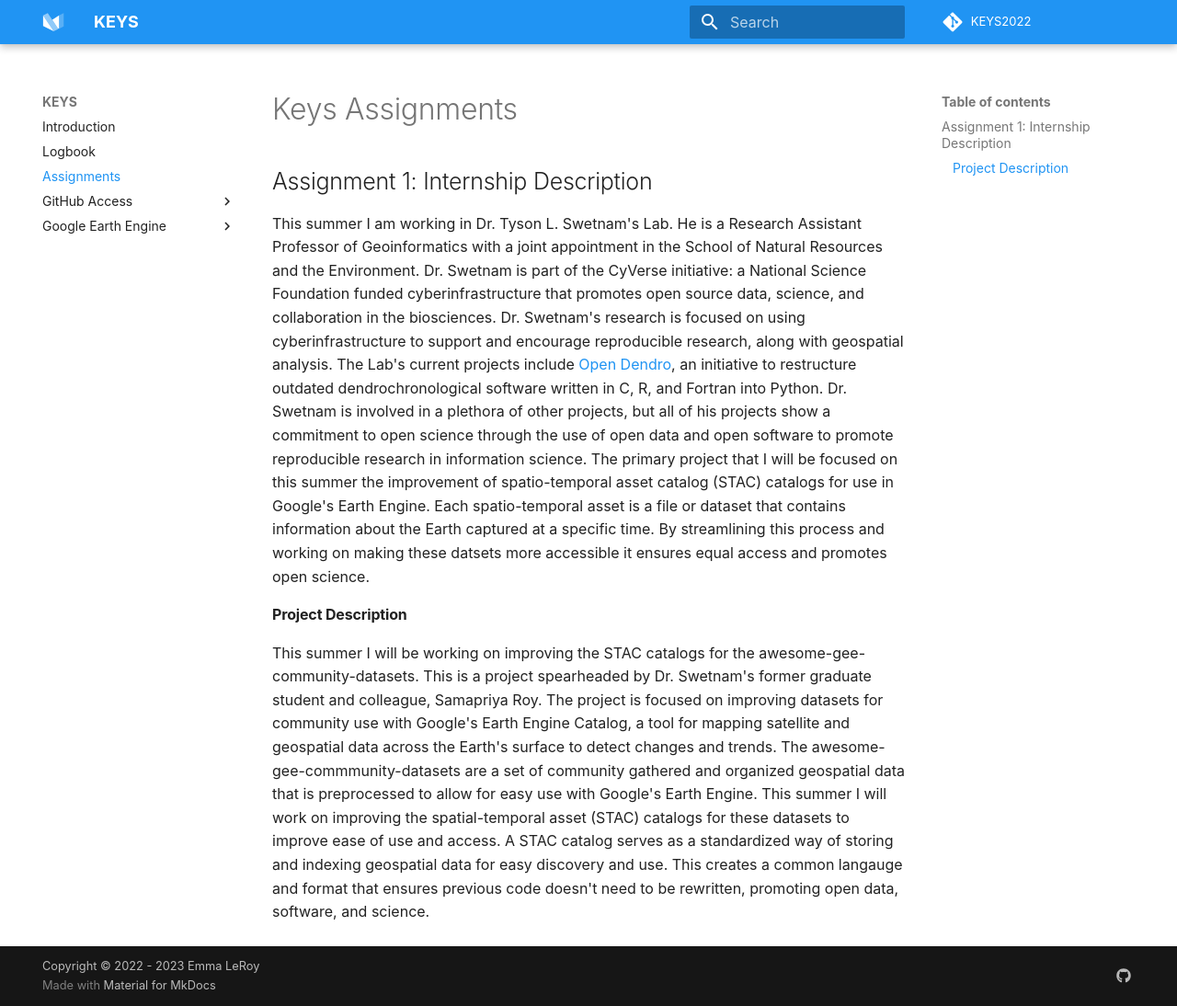
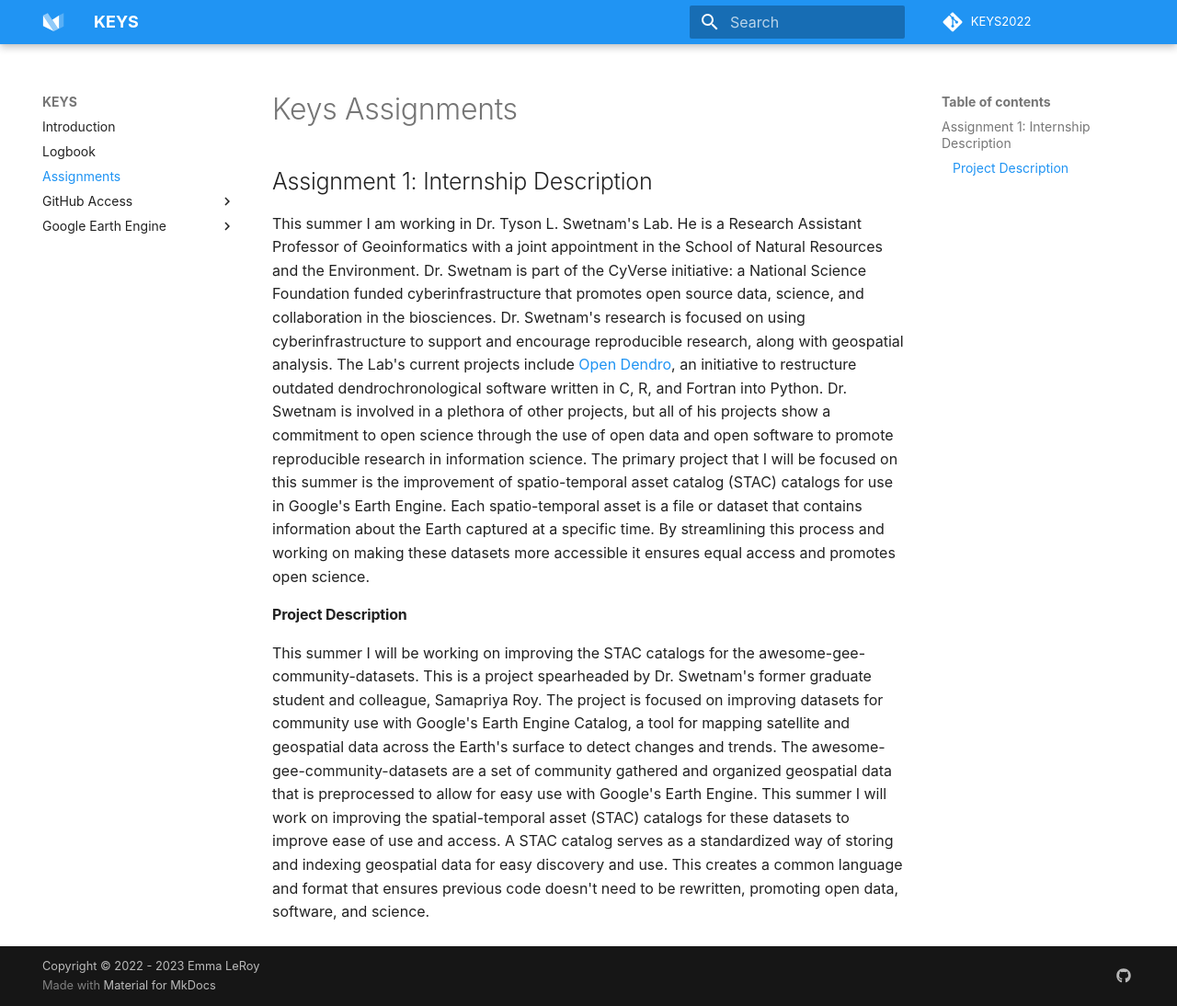
Before and after one commit to tyson-swetnam/mkdocs-material-template, an MkDocs documentation site: the page built from docs/keysassignments.md, in a window 1280 px wide and 1094 px high. Shown: the whole window at 92% size. Built offline with MkDocs 1.6.1 and Material for MkDocs 9.7.7, drawn with Linux system fonts in a browser that asks for light colours; some web fonts are replaced; comment, search, counter and statistics services are not loaded.

Commit message:
Update keysassignments.md

```diff
--- a/docs/keysassignments.md
+++ b/docs/keysassignments.md
@@ -1,7 +1,7 @@
 # Keys Assignments
 
 ## Assignment 1: Internship Description
-This summer I am working in Dr. Tyson L. Swetnam's Lab. He is a Research Assistant Professor of Geoinformatics with a joint appointment in the School of Natural Resources and the Environment. Dr. Swetnam is part of the CyVerse initiative: a National Science Foundation funded cyberinfrastructure that promotes open source data, science, and collaboration in the biosciences. Dr. Swetnam's research is focused on using cyberinfrastructure to support and encourage reproducible research, along with geospatial analysis. The Lab's current projects include [Open Dendro](https://opendendro.org/), an initiative to restructure outdated dendrochronological software written in C, R, and Fortran into Python. Dr. Swetnam is involved in a plethora of other projects, but all of his projects show a commitment to open science through the use of open data and open software to promote reproducible research in information science. The primary project that I will be focused on this summer the improvement of spatio-temporal asset catalog (STAC) catalogs for use in Google's Earth Engine. Each spatio-temporal asset is a file or dataset that contains information about the Earth captured at a specific time. By streamlining this process and working on making these datsets more accessible it ensures equal access and promotes open science.
+This summer I am working in Dr. Tyson L. Swetnam's Lab. He is a Research Assistant Professor of Geoinformatics with a joint appointment in the School of Natural Resources and the Environment. Dr. Swetnam is part of the CyVerse initiative: a National Science Foundation funded cyberinfrastructure that promotes open source data, science, and collaboration in the biosciences. Dr. Swetnam's research is focused on using cyberinfrastructure to support and encourage reproducible research, along with geospatial analysis. The Lab's current projects include [Open Dendro](https://opendendro.org/), an initiative to restructure outdated dendrochronological software written in C, R, and Fortran into Python. Dr. Swetnam is involved in a plethora of other projects, but all of his projects show a commitment to open science through the use of open data and open software to promote reproducible research in information science. The primary project that I will be focused on this summer is the improvement of spatio-temporal asset catalog (STAC) catalogs for use in Google's Earth Engine. Each spatio-temporal asset is a file or dataset that contains information about the Earth captured at a specific time. By streamlining this process and working on making these datasets more accessible it ensures equal access and promotes open science.
 
 #### Project Description
-This summer I will be working on improving the STAC catalogs for the awesome-gee-community-datasets. This is a project spearheaded by Dr. Swetnam's former graduate student and colleague, Samapriya Roy. The project is focused on improving datasets for community use with Google's Earth Engine Catalog, a tool for mapping satellite and geospatial data across the Earth's surface to detect changes and trends. The awesome-gee-commmunity-datasets are a set of community gathered and organized geospatial data that is preprocessed to allow for easy use with Google's Earth Engine. This summer I will work on improving the spatial-temporal asset (STAC) catalogs for these datasets to improve ease of use and access. A STAC catalog serves as a standardized way of storing and indexing geospatial data for easy discovery and use. This creates a common langauge and format that ensures previous code doesn't need to be rewritten, promoting open data, software, and science.
+This summer I will be working on improving the STAC catalogs for the awesome-gee-community-datasets. This is a project spearheaded by Dr. Swetnam's former graduate student and colleague, Samapriya Roy. The project is focused on improving datasets for community use with Google's Earth Engine Catalog, a tool for mapping satellite and geospatial data across the Earth's surface to detect changes and trends. The awesome-gee-community-datasets are a set of community gathered and organized geospatial data that is preprocessed to allow for easy use with Google's Earth Engine. This summer I will work on improving the spatial-temporal asset (STAC) catalogs for these datasets to improve ease of use and access. A STAC catalog serves as a standardized way of storing and indexing geospatial data for easy discovery and use. This creates a common language and format that ensures previous code doesn't need to be rewritten, promoting open data, software, and science.
```
